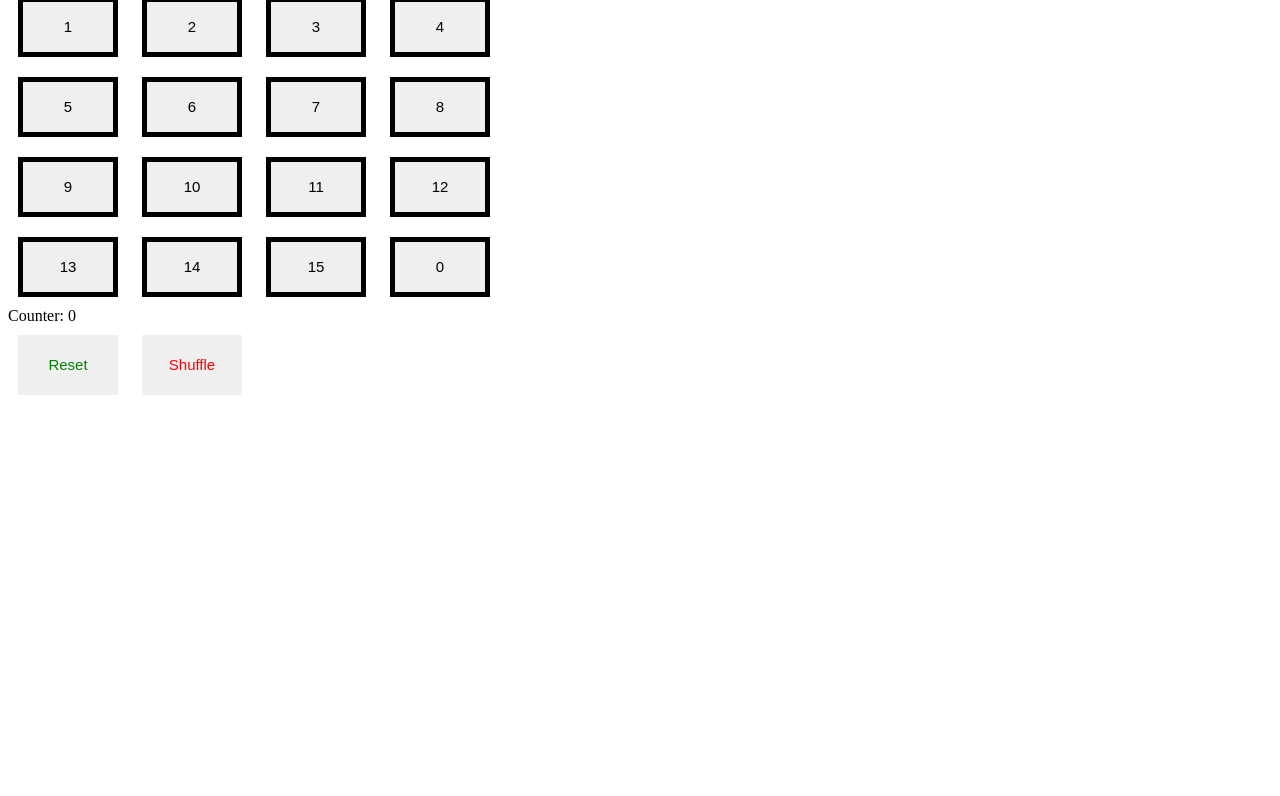
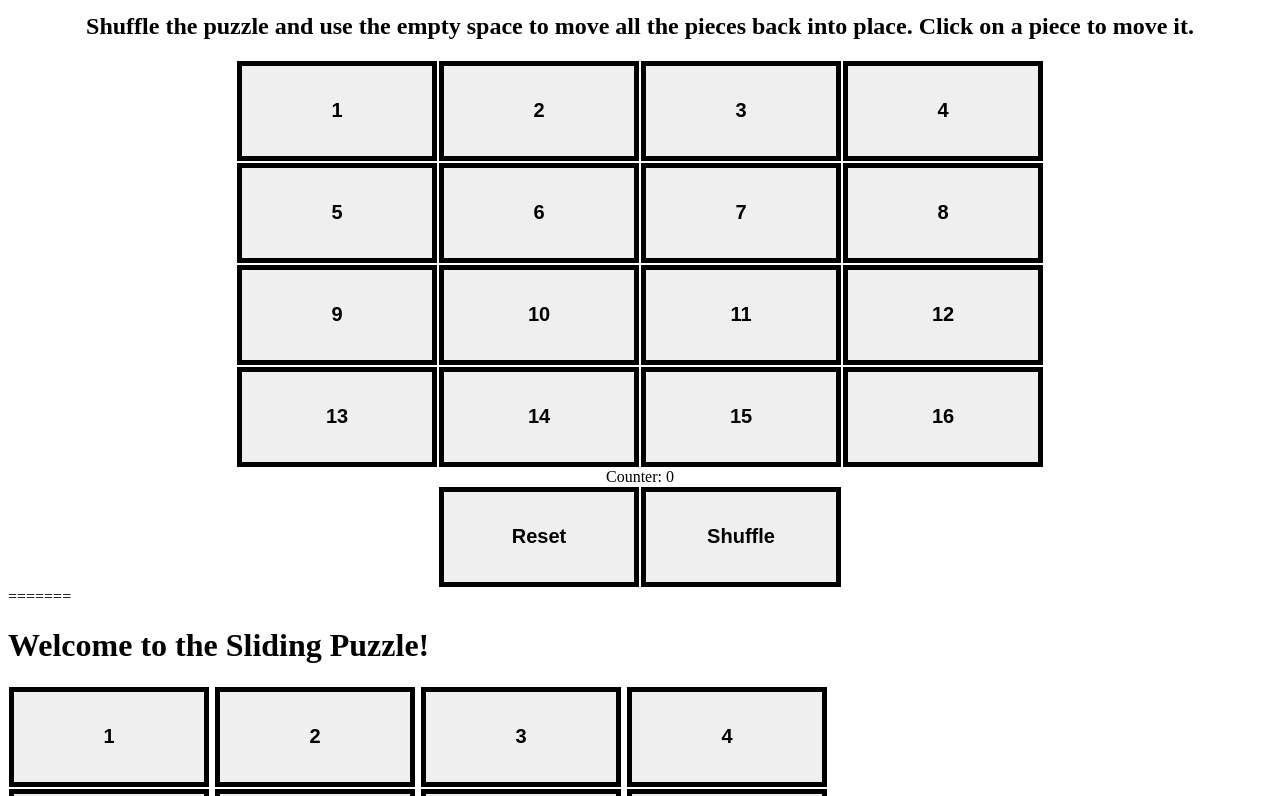
Before and after one commit to DSCoder555/SliderPuzzle, a plain HTML site: page index.html in a window 1280 px wide. Shown: the part 93-889 px from the top of the page. Before the commit the page ends 800 px from the top, so only its background shows below. Drawn offline with Linux system fonts and the light colour scheme.

Commit message:
Add files via upload

```diff
--- a/index.html
+++ b/index.html
@@ -4,6 +4,27 @@
     <meta charset="UTF-8">
     <meta http-equiv="X-UA-Compatible" content="IE=edge">
     <meta name="viewport" content="width=device-width, initial-scale=1.0">
+<<<<<<< HEAD
+    <title>Slider Puzzle</title>
+    <style>
+        .grid{
+            display: grid;
+            grid-template-columns: 202px 202px 202px 202px;
+            grid-template-rows: auto auto auto auto;
+            justify-content: center;
+        }
+        .options{
+            display: flex;
+            justify-content: center;
+        }
+        button{
+            border: 5px solid black;
+            height: 100px;
+            width: 200px;
+            margin: 1px;
+            font-size: 20px;
+            font-weight: 800;
+=======
     <title>Document</title>
     <style>
         button{
@@ -12,6 +33,7 @@
             width: 100px;
             margin: 10px;
             font-size: 15px;
+>>>>>>> b0005a760ba63e2b94d2821141bc9be291828de3
         }
         #reset{
             border: none;
@@ -24,7 +46,11 @@
     </style>
     <script>
         moves = 0;
+<<<<<<< HEAD
+        done = true;
+=======
         done = false;
+>>>>>>> b0005a760ba63e2b94d2821141bc9be291828de3
         pieces = [1,2,3,4,5,6,7,8,9,10,11,12,13,14,15,0];
 
 
@@ -47,7 +73,26 @@
 
         function display(){
             for(i = 0; i < 16; i++){
+<<<<<<< HEAD
+                if(pieces[i] == 0){
+                    document.getElementById(i+1).innerHTML = " ";
+                    document.getElementById(i+1).style.backgroundImage = "";
+                }
+                else{
+                    document.getElementById(i+1).innerHTML = pieces[i];
+                    if(pieces[i] > 9){
+                        document.getElementById(i+1).style.backgroundImage = "url(images/image_part_0" + pieces[i] + ".jpg)";
+                        console.log("images/image_part_0" + pieces[i] + ".jpg")
+                        console.log(document.getElementById(i+1).style.backgroundImage)
+                    }
+                    else{
+                        document.getElementById(i+1).style.backgroundImage = "url(images/image_part_00" + pieces[i] + ".jpg)";
+                    }
+                }
+
+=======
                 document.getElementById(i+1).innerHTML = pieces[i];
+>>>>>>> b0005a760ba63e2b94d2821141bc9be291828de3
             }
             document.getElementById("counter").innerHTML = moves;
         }
@@ -96,6 +141,34 @@
     </script>
 </head>
 <body onload="display();">
+<<<<<<< HEAD
+    <h1 style="text-align:center">Welcome to the Sliding Puzzle!</h1>
+    <h2 style="text-align:center">Shuffle the puzzle and use the empty space to move all the pieces back into place.  Click on a piece to move it.</h2>
+    <div class="grid">
+        <button id="1" onclick="clicked(0);">1</button>
+        <button id="2" onclick="clicked(1);">2</button>
+        <button id="3" onclick="clicked(2);">3</button>
+        <button id="4" onclick="clicked(3);">4</button>
+        <button id="5" onclick="clicked(4);">5</button>
+        <button id="6" onclick="clicked(5);">6</button>
+        <button id="7" onclick="clicked(6);">7</button>
+        <button id="8" onclick="clicked(7);">8</button>
+        <button id="9" onclick="clicked(8);">9</button>
+        <button id="10" onclick="clicked(9);">10</button>
+        <button id="11" onclick="clicked(10);">11</button>
+        <button id="12" onclick="clicked(11);">12</button>
+        <button id="13" onclick="clicked(12);">13</button>
+        <button id="14" onclick="clicked(13);">14</button>
+        <button id="15" onclick="clicked(14);">15</button>
+        <button id="16" onclick="clicked(15);">16</button>
+    </div>
+    <div style="text-align:center">Counter: <span id="counter">0</span></div>
+    <div class="options">
+        <button style="text-align:center" id="reset" onclick="set();">Reset</button>
+        <button style="text-align:center" id="shuffle" onclick="shuffle();">Shuffle</button>
+    </div>
+    <div style="text-align:center" id="display"></div>
+=======
     <h1>Welcome to the Sliding Puzzle!</h1>
     <button id="1" onclick="clicked(0);">1</button>
     <button id="2" onclick="clicked(1);">2</button>
@@ -120,5 +193,6 @@
     <button id="reset" onclick="set();">Reset</button>
     <button id="shuffle" onclick="shuffle();">Shuffle</button>
     <div id="display"></div>
+>>>>>>> b0005a760ba63e2b94d2821141bc9be291828de3
 </body>
 </html>
```
